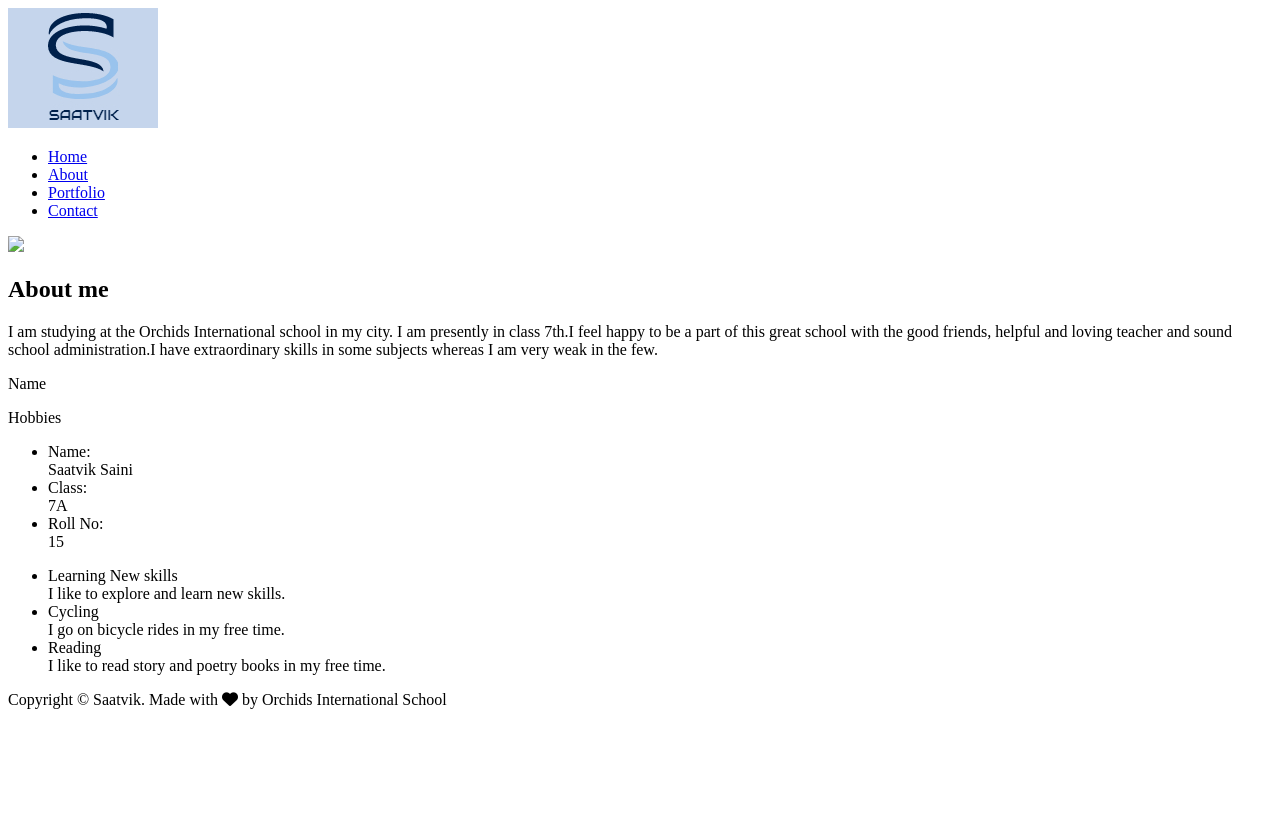
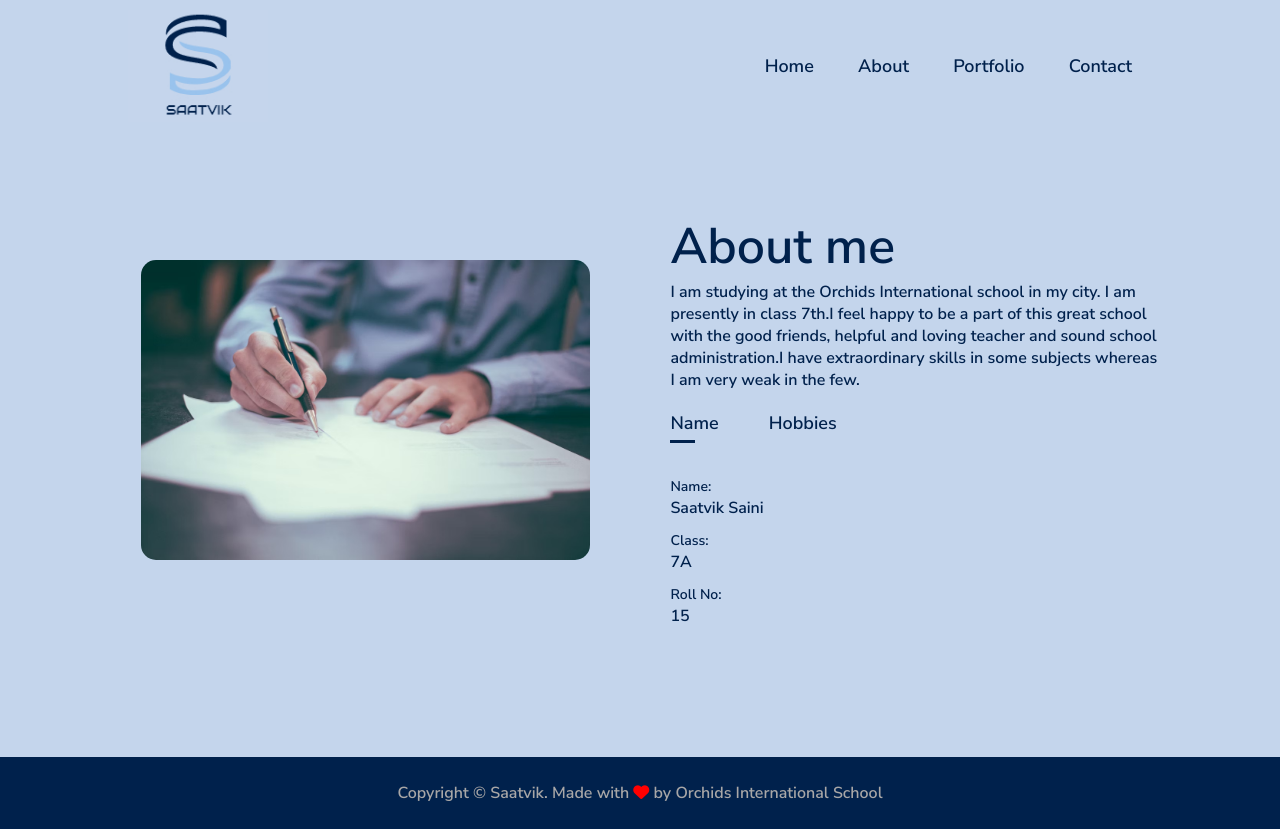
Before and after one commit to saatvikportfolio/newsaatvikportfolio, a plain HTML site: page about.html in a window 1280 px wide. Before the commit the page ends 800 px from the top, so only its background shows below. Drawn offline with Linux system fonts and the light colour scheme; the site is published under a folder, as on GitHub Pages, so addresses that start at the root find nothing.

Commit message:
Update about.html

```diff
--- a/about.html
+++ b/about.html
@@ -5,7 +5,7 @@
     <meta http-equiv="X-UA-Compatible" content="IE=edge">
     <meta name="viewport" content="width=device-width, initial-scale=1.0">
     <link rel="stylesheet" href="https://cdnjs.cloudflare.com/ajax/libs/font-awesome/6.2.0/css/all.min.css">
-    <link rel="stylesheet" href="/style.css">
+    <link rel="stylesheet" href="style.css">
     <title>Saatvik | About</title>
 </head>
 <body>
@@ -14,10 +14,10 @@
     <nav>
             <img src="images/logo.jpg" class="logo">
             <ul id="sidemenu">
-                <li><a href="/index.html">Home</a></li>
-                <li><a href="/about.html">About</a></li>
-                <li><a href="/portfolio.html">Portfolio</a></li>
-                <li><a href="/contact.html">Contact</a></li>
+                <li><a href="index.html">Home</a></li>
+                <li><a href="about.html">About</a></li>
+                <li><a href="portfolio.html">Portfolio</a></li>
+                <li><a href="contact.html">Contact</a></li>
             </ul>
     </nav>
 </header>
@@ -27,7 +27,7 @@
         <section class="container">
             <div class="row">
                 <div class="about-col-1">
-                    <img src="/images/about me.jpg" height="300px">
+                    <img src="images/about me.jpg" height="300px">
                 </div>
                 <div class="about-col-2">
                     <h1 class="sub-title">About me</h1>
```
